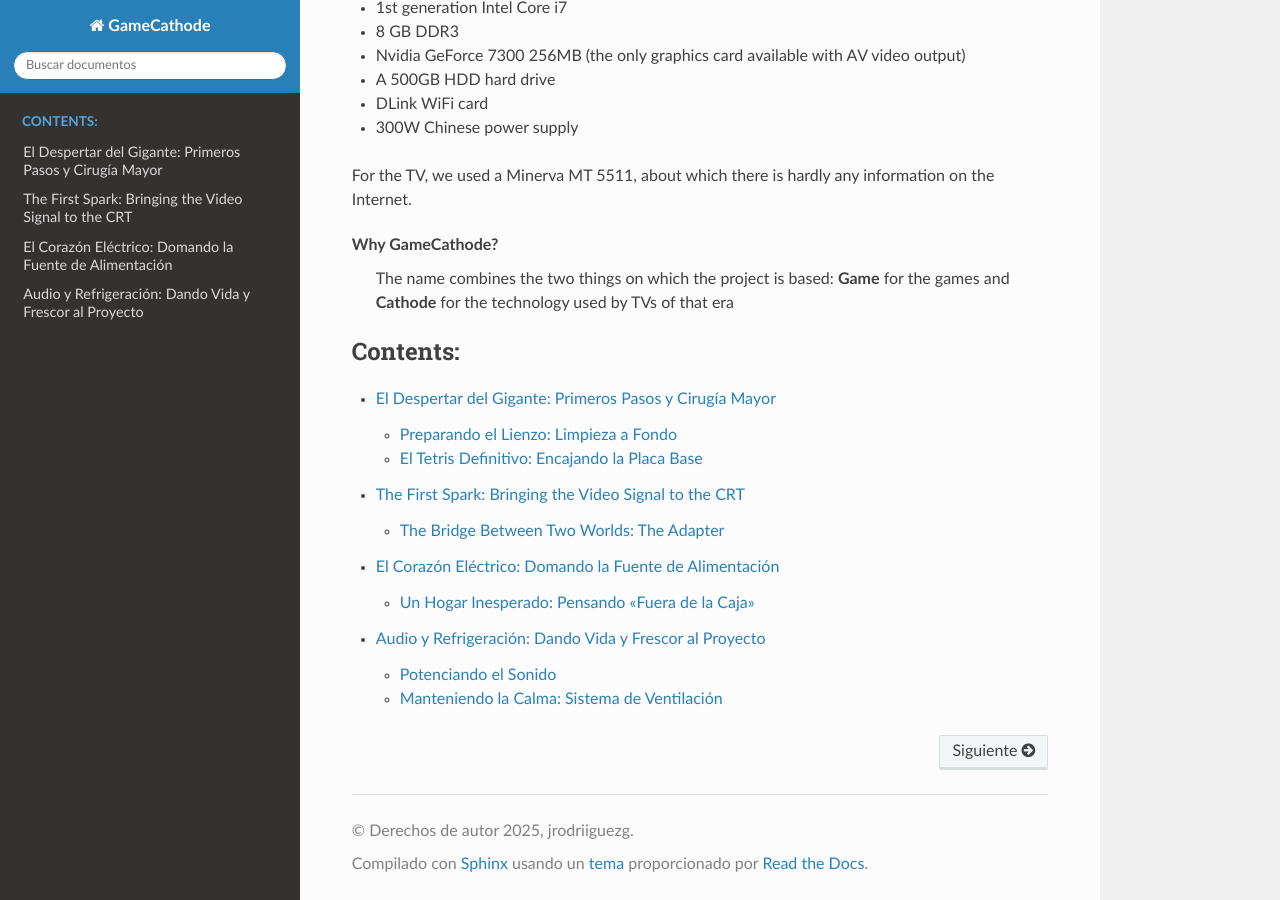
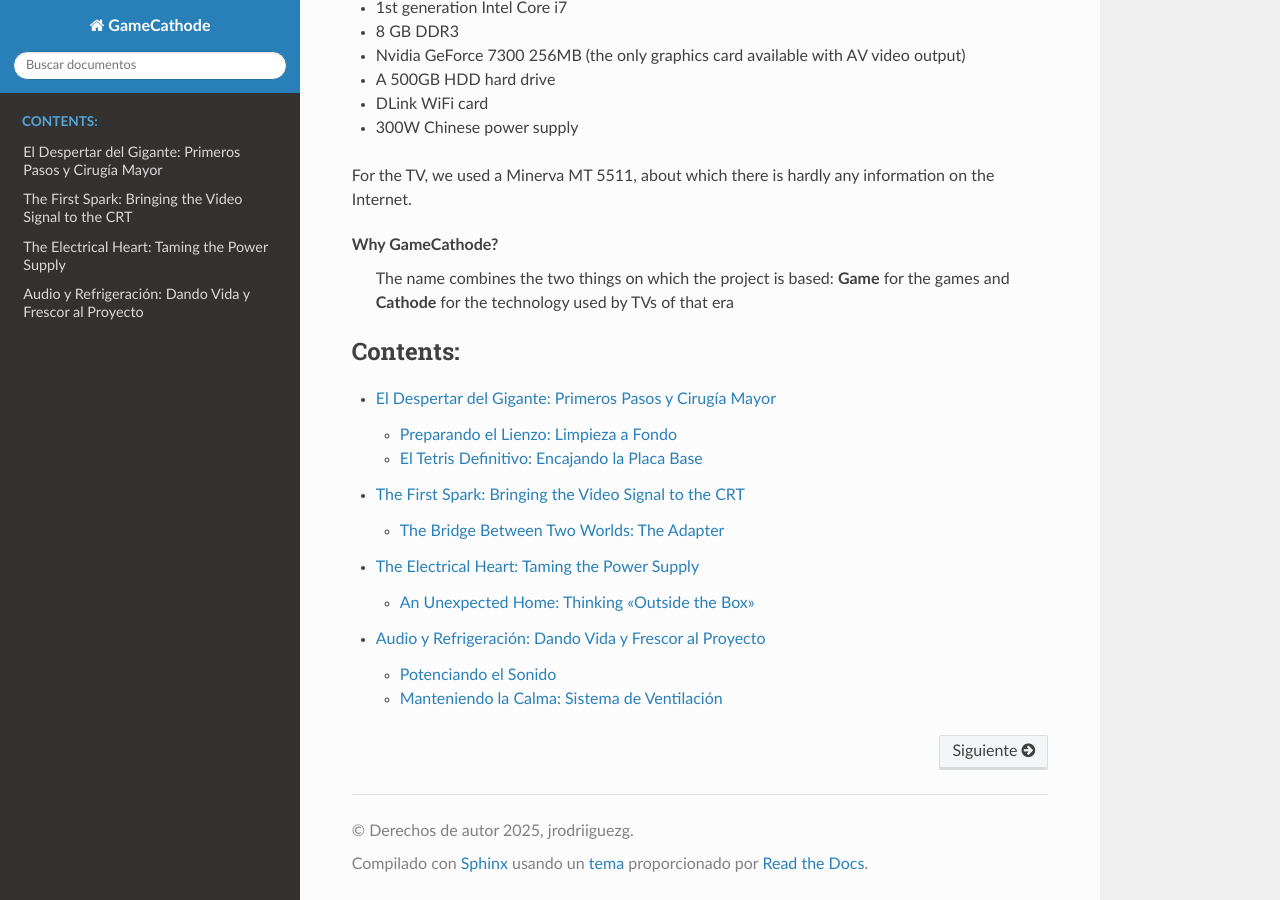
Before and after one commit to jrodriiguezg/GameCathode, a Sphinx documentation site: the page built from docs/index.rst, in a window 1280 px wide and 900 px high, scrolled down 513 px. Built offline with Sphinx 7.4.7 and the Read the Docs theme 3.1.0, drawn with Linux system fonts in a browser that asks for light colours; pages that are not in the unit, such as notebooks, are missing from menus; some of the changed lines change nothing that is shown.

Commit message:
Update fuente_alimentacion.md

````diff
--- a/docs/fuente_alimentacion.md
+++ b/docs/fuente_alimentacion.md
@@ -1,76 +1,82 @@
-# El Corazón Eléctrico: Domando la Fuente de Alimentación
+# The Electrical Heart: Taming the Power Supply
 
-Con la placa y el vídeo resueltos, llegó el momento de dar energía a la bestia. El siguiente gran desafío fue encontrar un hogar para la fuente de alimentación (PSU). Aunque la tele es grande, el interior estaba ya lleno de cosas
+With the board and video sorted out, it was time to give power to the beast. The next big challenge was finding a home for the power supply unit (PSU). Although the TV is large, the interior was already full of things.
 
-## Un Hogar Inesperado: Pensando "Fuera de la Caja"
+## An Unexpected Home: Thinking "Outside the Box"
 
--   **El problema:** La fuente de alimentación ATX era un gigante que no cabía en el delicado ecosistema interior.
--   **La solución:** ¡Pensar "fuera de la caja", literalmente! Decidimos montarla en el exterior, aprovechando el espacio libre en la parte trasera.
--   **El portal:** Para conectar la fuente a la placa base, abrimos un nuevo portal en la carcasa para pasar todo el cableado.
--   **Sujeción inicial:** Recurrimos a la siempre fiable cinta de doble cara para una fijación provisional. ¡Un clásico!
+  - **The problem:** The ATX power supply was a giant that wouldn't fit into the delicate interior ecosystem.
+  - **The solution:** "Thinking outside the box," literally\! We decided to mount it on the outside, using the free space on the back.
+  - **The portal:** To connect the power supply to the motherboard, we opened a new portal in the case to pass all the wiring through.
+  - **Initial fastening:** We used the ever-reliable double-sided tape for a temporary fix. A classic\!
+
+<!-- end list -->
 
 ```{image} /_static/img/10.png
 :width: 400px
 :align: center
-:alt: Fuente de alimentación montada en la parte trasera exterior del televisor
+:alt: Power supply mounted on the outer back of the TV
 ```
 
 ```{image} /_static/img/11.png
 :width: 400px
 :align: center
-:alt: Agujero de los cables
+:alt: Hole for the cables
 ```
 
-### Problemas con el cable de 24 pines
+### Problems with the 24-pin cable
 
-***Pero cuando todo parecía ir bien...*** surgió un nuevo problema: el conector de 24 pines de la fuente era demasiado corto y no llegaba a la placa base.
+***But just when everything seemed to be going well...*** a new problem arose: the 24-pin connector on the power supply was too short and couldn't reach the motherboard.
 
 ```{image} /_static/img/12.png
 :width: 400px
 :align: center
-:alt: Cable de 24 pines
+:alt: 24-pin cable
 ```
 
-Por suerte, no hay nada que un soldador y unos tubos termoretráctiles no puedan arreglar. Con mucha paciencia, cortamos cada uno de los 24 cables y los alargamos empalmando un nuevo tramo.
+Luckily, there's nothing a soldering iron and some heat-shrink tubes can't fix. With a lot of patience, we cut each of the 24 wires and extended them by splicing in a new section.
 
 ```{image} /_static/img/15.png
 :width: 400px
 :align: center
-:alt: Alargado de los cables
+:alt: Cables extended
 ```
 
-### Montaje provisional y gestión de cables
+### Temporary mounting and cable management
 
-Con los cables ya alargados, pudimos continuar con el montaje.
+With the cables now extended, we were able to continue with the assembly.
 
-- **Fuente de alimentación:** La sujetamos de manera "clandestina" y provisional con cinta aislante.
+  - **Power supply:** We attached it "clandestinely" and temporarily with electrical tape.
+
+<!-- end list -->
 
 ```{image} /_static/img/16.png
 :width: 400px
 :align: center
-:alt: Montaje provisional de la fuente
+:alt: Temporary mounting of the power supply
 ```
 
-- **Disco duro y cables:** En la siguiente imagen se ve la ubicación temporal del disco duro (azul) y la ruta de los cables de la fuente hacia el interior (naranja).
+  - **Hard drive and cables:** The next image shows the temporary location of the hard drive (blue) and the route of the power supply cables to the inside (orange).
+
+<!-- end list -->
 
 ```{image} /_static/img/17.png
 :width: 400px
 :align: center
-:alt: Ubicación provisional del HDD y ruta de cables
+:alt: Temporary HDD location and cable route
 ```
 
-Aquí se aprecia el interior del televisor con la placa ya instalada y cómo los cables de la fuente (naranja) entran a través del recorte que hicimos.
+Here you can see the inside of the TV with the board already installed and how the power supply cables (orange) enter through the cutout we made.
 
 ```{image} /_static/img/18.png
 :width: 400px
 :align: center
-:alt: Interior con cables de la fuente
+:alt: Interior with power supply cables
 ```
 
-Finalmente, el disco duro en su sitio (amarillo). Y sí, como se puede ver, **nos quedamos sin bridas** y tuvimos que improvisar  con un cable (morado).
+Finally, the hard drive in its place (yellow). And yes, as you can see, **we ran out of cable ties** and had to improvise with a cable (purple).
 
 ```{image} /_static/img/20.png
 :width: 400px
 :align: center
-:alt: Montaje final del HDD con sujeción improvisada
+:alt: Final HDD mounting with improvised fastening
 ```
````
